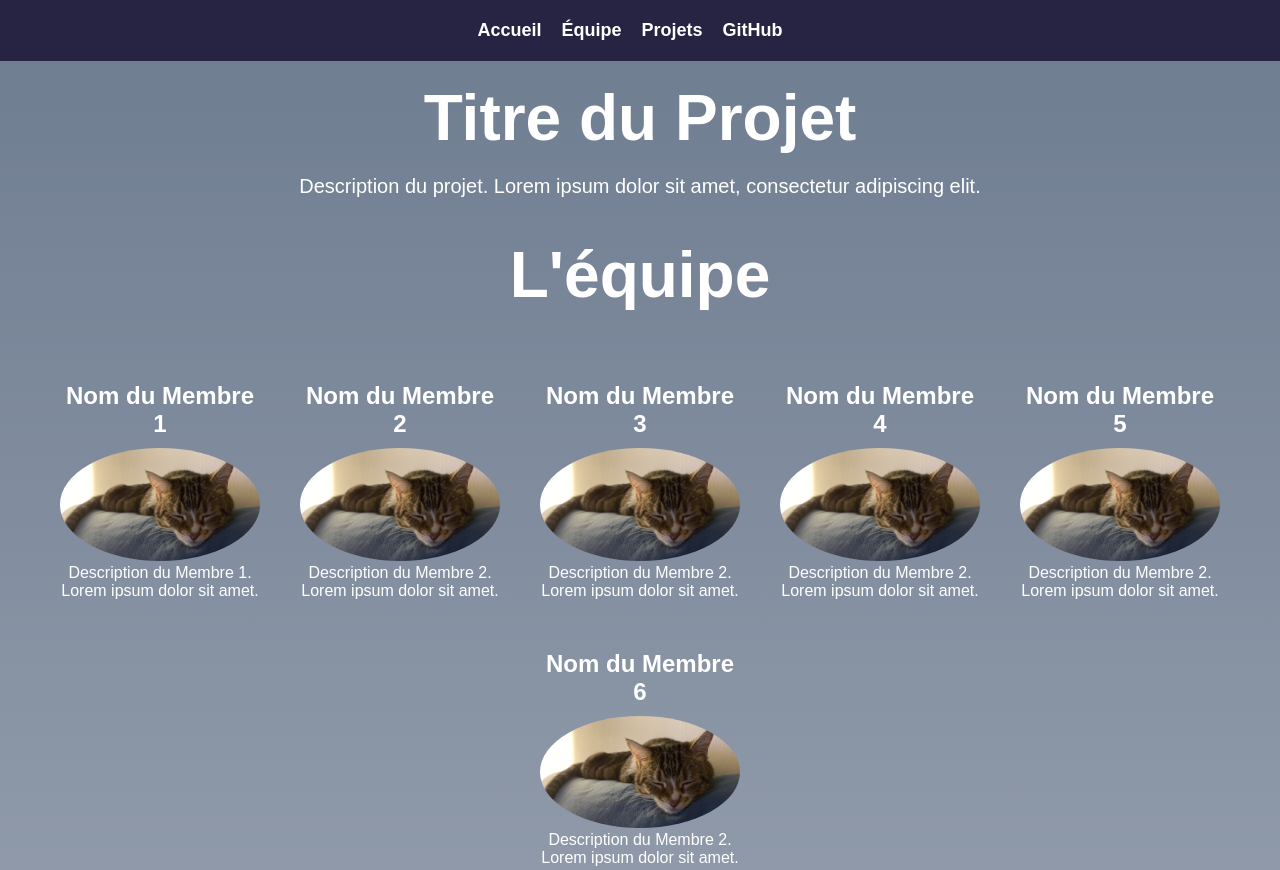
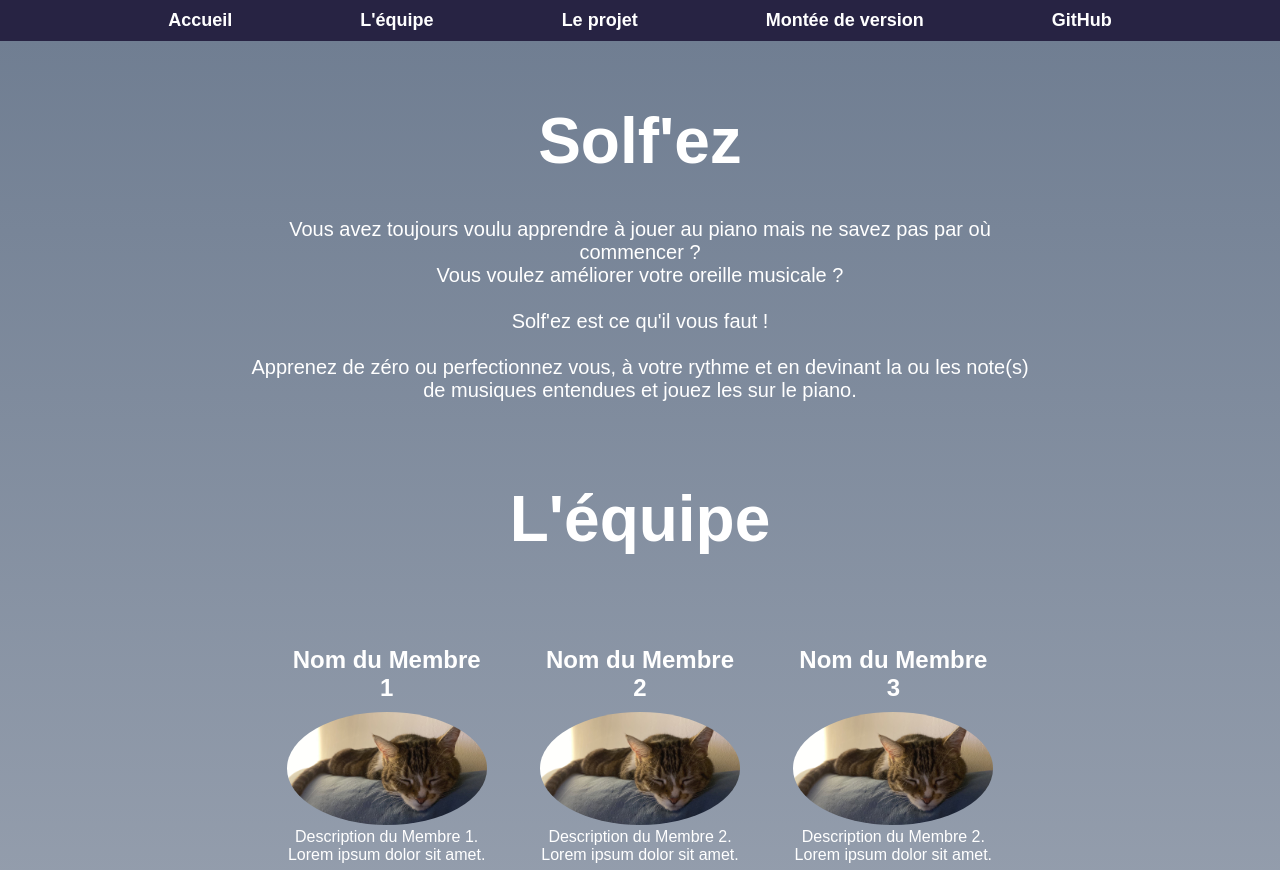
Before and after one commit to AnnegNoemie/solfez, a plain HTML site: page index.html in a window 1280 px wide. Shown: the top 870 px of the page. Drawn offline with Linux system fonts and the light colour scheme.

Commit message:
global features

```diff
--- a/index.html
+++ b/index.html
@@ -8,12 +8,13 @@
   </head>
   <body>
     <header>
-      <nav>
+      <nav class="navbar">
         <ul>
-          <li><a href="#">Accueil</a></li>
-          <li><a href="#">Équipe</a></li>
-          <li><a href="#">Projets</a></li>
-          <li><a href="#">GitHub</a></li>
+          <li><a href="#accueil">Accueil</a></li>
+          <li><a href="#equipe">L'équipe</a></li>
+          <li><a href="#project">Le projet</a></li>
+          <li><a href="#comparaion">Montée de version</a></li>
+          <li><a href="#github">GitHub</a></li>
         </ul>
       </nav>
     </header>
@@ -21,13 +22,18 @@
       <div class="background"></div>
       <div class="responsive-container">
         <div class="presentation">
-          <h1 class="title">Titre du Projet</h1>
+          <h1 class="title" id="accueil">Solf'ez</h1>
           <p class="description">
-            Description du projet. Lorem ipsum dolor sit amet, consectetur
-            adipiscing elit.
+            Vous avez toujours voulu apprendre à jouer au piano mais ne savez
+            pas par où commencer ?<br />
+            Vous voulez améliorer votre oreille musicale ?<br /><br />
+            Solf'ez est ce qu'il vous faut !<br /><br />
+            Apprenez de zéro ou perfectionnez vous, à votre rythme et en
+            devinant la ou les note(s) de musiques entendues et jouez les sur le
+            piano.
           </p>
         </div>
-        <h1 class="title">L'équipe</h1>
+        <h1 class="title" id="equipe">L'équipe</h1>
 
         <div class="team-container">
           <!-- 6 petits containers pour la présentation de l'équipe -->
@@ -63,7 +69,7 @@
           </div>
         </div>
 
-    <h1 class="title">Le site</h1>
+        <h1 class="title" id="project">Le site</h1>
 
         <div class="project-container">
           <!-- Photos du projet -->
@@ -71,10 +77,18 @@
           <img src="misha.jpeg" alt="Projet 2" />
           <img src="misha.jpeg" alt="Projet 3" />
         </div>
-    <div class="github-container">
+
+        <h1 class="comparaison" id="comparaison">V1 vs V2</h1>
+        <div class="project-container">
+          This is a description of the difference between the two versions of
+          the project.
+        </div>
+        <div class="github-container" id="github">
           <a href="https://github.com/votre-nom-utilisateur" target="_blank"
             >Voir sur GitHub</a
           >
         </div>
+      </div>
+    </div>
   </body>
 </html>
--- a/styles.css
+++ b/styles.css
@@ -24,6 +24,16 @@
           padding: 20px;
       }
 
+      .navbar {
+        position: fixed;
+        top: 0;
+        left: 0;
+        width: 100%;
+        background-color: #272343;
+        padding: 10px 0;
+        z-index: 100;
+    }
+
       nav ul {
           list-style: none;
           display: flex;
@@ -31,7 +41,8 @@
       }
 
       nav li {
-          margin-right: 20px;
+          margin-right: 5%;
+          margin-left: 5%;
       }
 
       nav a {
@@ -87,7 +98,7 @@
           justify-content: center;
           align-items: center;
           flex-direction: column;
-          padding: 20px;
+          padding: 5%;
           position: relative;
           z-index: 1;
       }
@@ -95,17 +106,16 @@
       .presentation {
           text-align: center;
           max-width: 800px;
-          margin: 0 auto;
-      }
+              }
 
       .title {
           font-size: 64px;
-          margin-bottom: 20px;
+          margin-bottom: 40px;
       }
 
       .description {
           font-size: 20px;
-          margin-bottom: 40px;
+          margin-bottom: 80px;
       }
 
       .boutonJouer {
@@ -136,6 +146,8 @@
         align-items: center;
         flex-wrap: wrap;
         padding: 20px;
+        max-width: 800px;
+        padding-bottom: 40px;
         z-index: 2;
     }
 
@@ -166,6 +178,7 @@
           justify-content: space-around;
           align-items: center;
           flex-wrap: wrap;
+          max-width: 800px;
           padding: 20px;
       }
 
```
Lines whose indentation alone changed are shown as unchanged.
